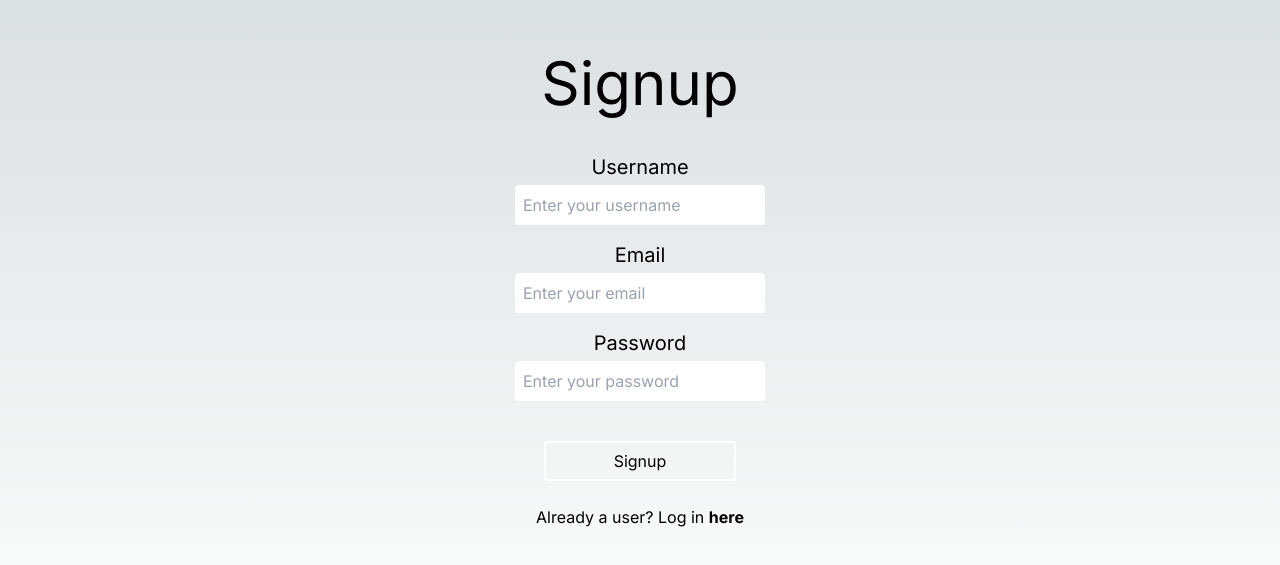
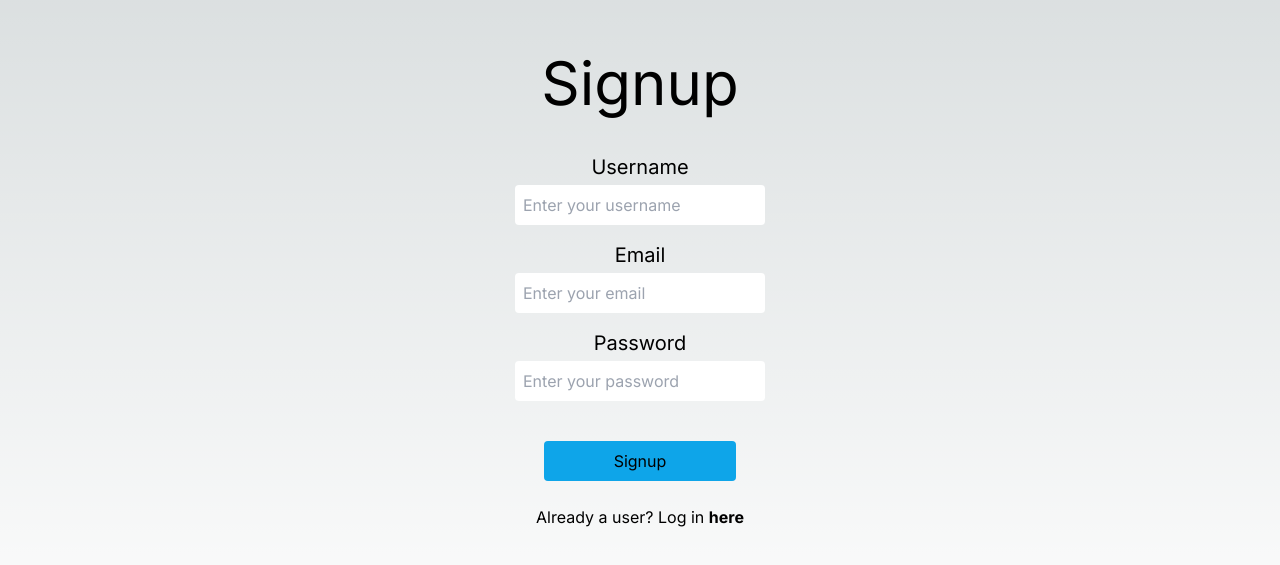
Before and after one commit to italianPalms/nextjs_app, a Next.js app: page /signup in a window 1280 px wide. Shown: the part 109-674 px from the top of the page. Built offline with nearby package versions, Linux system fonts and the light colour scheme.

Commit message:
add blue color to signup button

```diff
--- a/src/app/signup/page.jsx
+++ b/src/app/signup/page.jsx
@@ -37,7 +37,7 @@ export default function signupPage () {
             <input className="p-2 rounded mt-1 mb-4 text-black" type="password" placeholder="Enter your password"></input>
 
             <button
-            className="border-white border-2 mt-6 mb-4 rounded w-48 h-10"
+            className="mt-6 mb-4 rounded w-48 h-10 text-black bg-sky-500"
             onClick={(onSignup) => {
                 console.log("Signup button clicked")
             }}>Signup</button>
```
